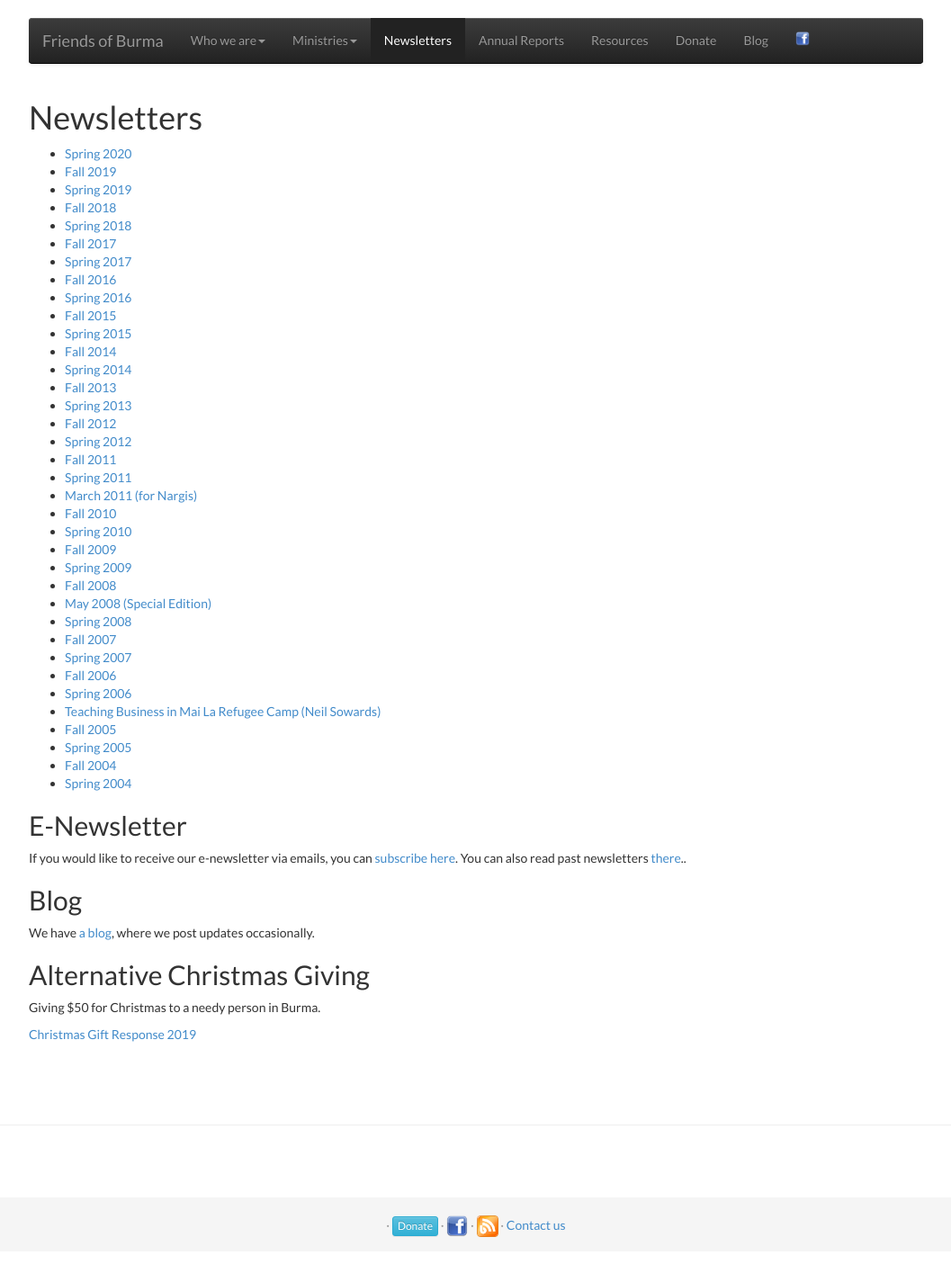
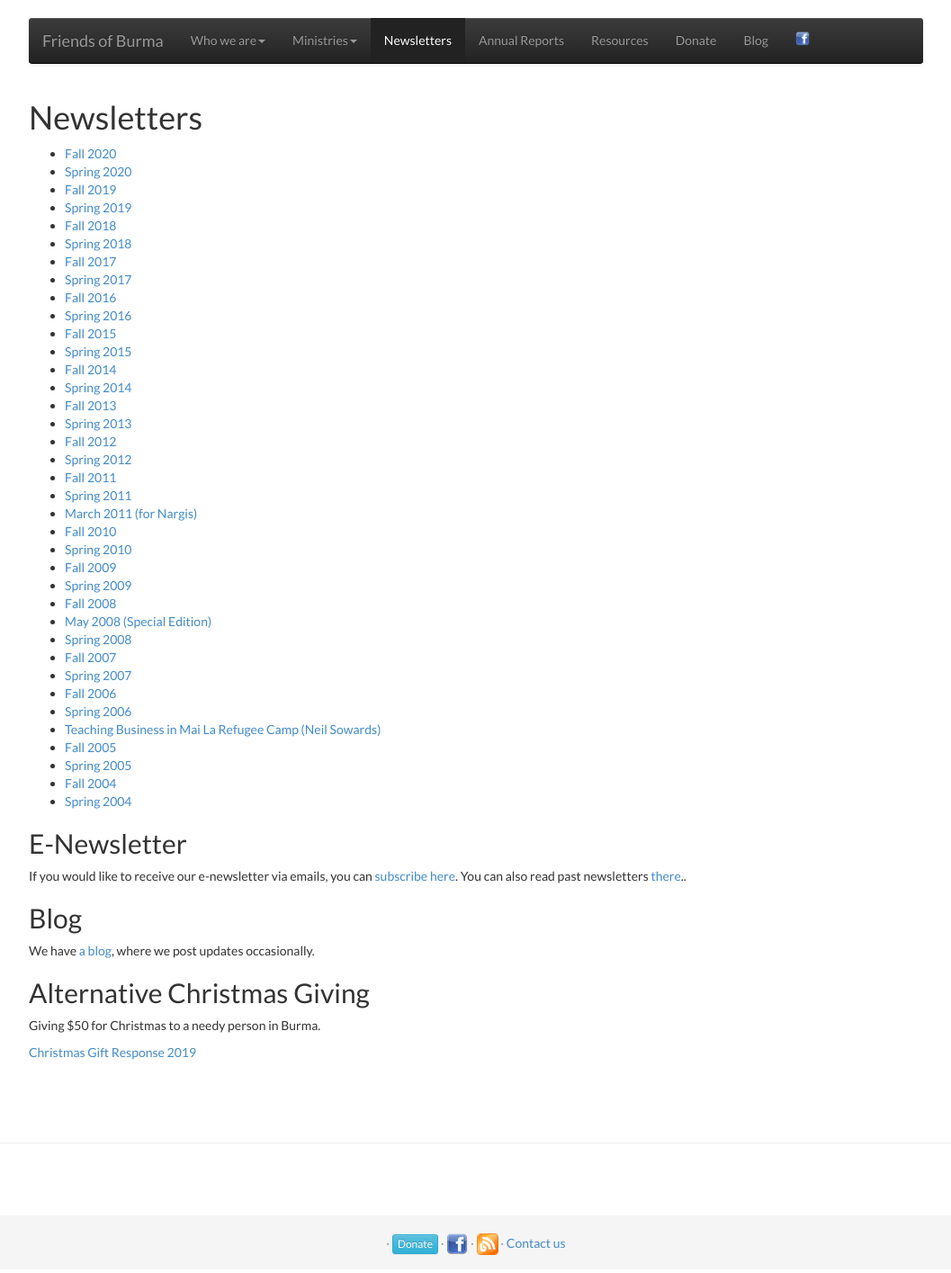
Before and after one commit to friendsofburma/friendsofburma.github.io, a Jekyll site: the page built from _pages/newsletter.html, in a window 1280 px wide. Shown: the whole page at 90% size, without its empty margins (111-1168 px from the left). Built offline with Jekyll 4.4.1, drawn with Linux system fonts in a browser that asks for light colours.

Commit message:
Fall 2020 newsletter.

```diff
--- a/_pages/newsletter.html
+++ b/_pages/newsletter.html
@@ -8,6 +8,7 @@ permalink: /newsletters/
 <div class="container">
   <h1>Newsletters</h1>
   <ul>
+    <li><a href="http://news.friendsofburma.org/2020/09/friends-of-burma-inc-newsletter-fall.html" target="_blank">Fall 2020</a></li>
     <li><a href="http://news.friendsofburma.org/2020/04/friends-of-burma-inc-newsletter-spring.html" target="_blank">Spring 2020</a></li>
     <li><a href="http://news.friendsofburma.org/2019/09/friends-of-burma-inc-newsletter-fall.html" target="_blank">Fall 2019</a></li>
     <li><a href="https://drive.google.com/file/d/1mqqJFo7AjuV4ctGagTDrP8AiecVDvMg9/view" target="_blank">Spring 2019</a></li>
```
